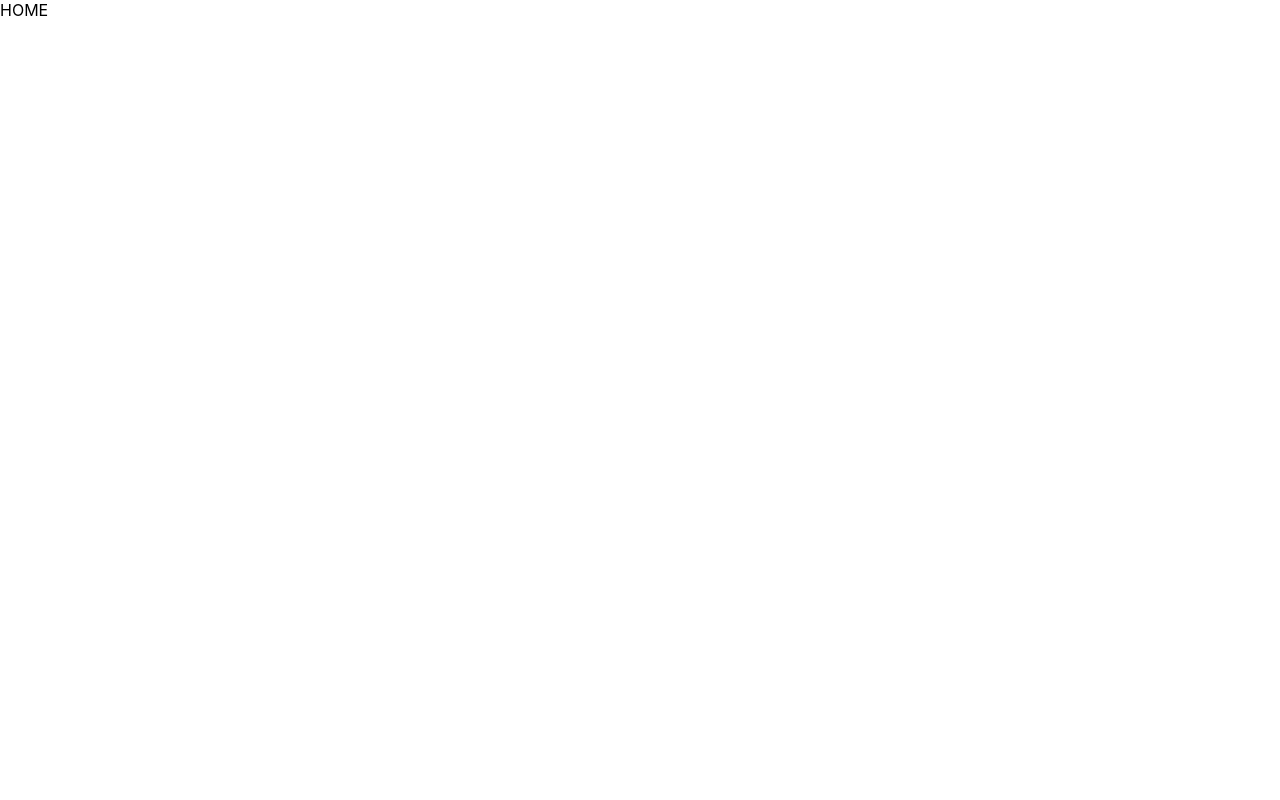
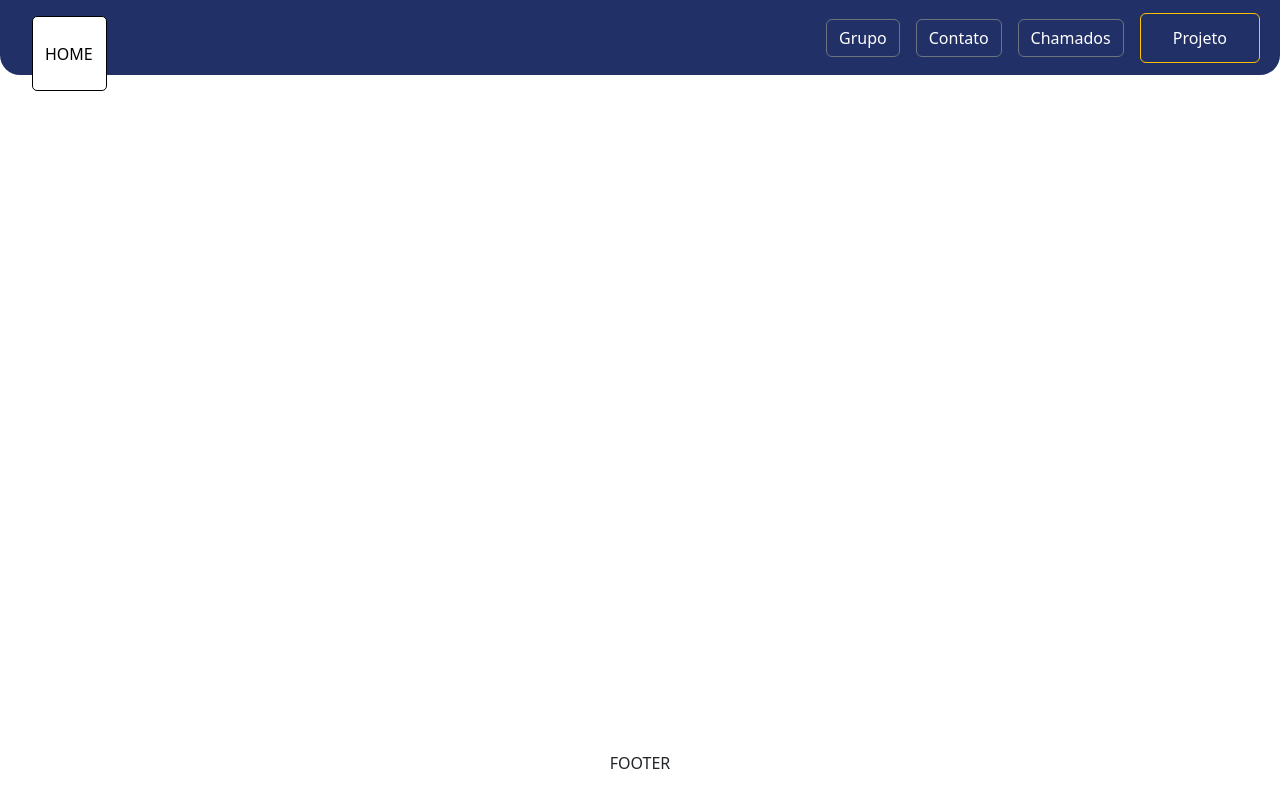
Before and after one commit to t3kh1v3/challenge01, a React (Create React App) app: page / in a window 1280 px wide. Built offline with nearby package versions, Linux system fonts and the light colour scheme.

Commit message:
finish layout

```diff
--- a/public/index.html
+++ b/public/index.html
@@ -10,6 +10,12 @@
       content="Web site created using create-react-app"
     />
     <link rel="apple-touch-icon" href="%PUBLIC_URL%/logo192.png" />
+    <link
+      rel="stylesheet"
+      href="https://cdn.jsdelivr.net/npm/bootstrap@5.3.2/dist/css/bootstrap.min.css"
+      integrity="sha384-T3c6CoIi6uLrA9TneNEoa7RxnatzjcDSCmG1MXxSR1GAsXEV/Dwwykc2MPK8M2HN"
+      crossorigin="anonymous"
+    />
     <!--
       manifest.json provides metadata used when your web app is installed on a
       user's mobile device or desktop. See https://developers.google.com/web/fundamentals/web-app-manifest/
--- a/src/App.css
+++ b/src/App.css
@@ -2,37 +2,6 @@
   text-align: center;
 }
 
-.App-logo {
-  height: 40vmin;
-  pointer-events: none;
+html, body, div#root, div.layout-container {
+  height: 100%;
 }
-
-@media (prefers-reduced-motion: no-preference) {
-  .App-logo {
-    animation: App-logo-spin infinite 20s linear;
-  }
-}
-
-.App-header {
-  background-color: #282c34;
-  min-height: 100vh;
-  display: flex;
-  flex-direction: column;
-  align-items: center;
-  justify-content: center;
-  font-size: calc(10px + 2vmin);
-  color: white;
-}
-
-.App-link {
-  color: #61dafb;
-}
-
-@keyframes App-logo-spin {
-  from {
-    transform: rotate(0deg);
-  }
-  to {
-    transform: rotate(360deg);
-  }
-}
--- a/src/App.js
+++ b/src/App.js
@@ -1,4 +1,5 @@
 import './App.css';
+import 'bootstrap/dist/css/bootstrap.min.css';
 
 import { AppRouter } from './components/AppRouter';
 
--- a/src/components/AppRouter.js
+++ b/src/components/AppRouter.js
@@ -22,26 +22,26 @@ export const AppRouter = () => (
         )}
       />
 
-      <Route path='list'
+      <Route path='contact'
         element={(
           <Layout>
-            <div>LISTA DE CHAMADOS</div>
+            <div>CONTATO</div>
           </Layout>
         )}
       />
 
-      <Route path='ticket'
+      <Route path='list'
         element={(
           <Layout>
-            <div>CHAMADO</div>
+            <div>LIST</div>
           </Layout>
         )}
       />
 
-      <Route path='ticket-doc'
+      <Route path='project'
         element={(
           <Layout>
-            <div>GOOGLE DOC DO CHAMADO</div>
+            <div>PROJECT</div>
           </Layout>
         )}
       />
--- a/src/components/Layout.js
+++ b/src/components/Layout.js
@@ -1,13 +1,74 @@
-import { Col, Container, Row } from 'react-bootstrap';
+import { Button, Col, Container, Row } from 'react-bootstrap';
+import { Link, useLocation } from 'react-router-dom';
 
 import React from 'react';
 
-export const Layout = ({ children }) => (
-  <Container fluid>
-    <Row>
-      <Col>
-        {children}
-      </Col>
-    </Row>
-  </Container>
-);
+export const Layout = ({ children }) => {
+  const path = useLocation().pathname;
+  console.log('🚀 ~ path:', path);
+  return (
+    <Container fluid className='layout-container' style={{ height: '100%' }}>
+      <Row style={{ height: '75px', borderRadius: '0 0 20px 20px', backgroundColor: '#213067', zIndex: 2, position: 'relative' }}>
+        <Col xs='4' style={{ color: 'white'}}>
+          <Link to='/'>
+            <Button
+              style={{
+                height: '75px',
+                width: '75px',
+                left: '2em',
+                top: '1em',
+                backgroundColor: 'white',
+                borderRadius: '5px',
+                position: 'absolute',
+                border: '1px solid black',
+                color: 'black',
+                verticalAlign: 'center',
+                display: 'flex',
+                alignItems: 'center',
+              }}
+            >
+              HOME
+            </Button>
+          </Link>
+        </Col>
+        <Col xs='8' style={{ display: 'flex', justifyContent: 'end', alignItems: 'center' }}>
+          <Link to='/group'>
+            <Button active={path === '/group'} variant='outline-secondary' style={{ marginLeft: '.5em', marginRight: '.5em', color: 'white' }}>
+              Grupo
+            </Button>
+          </Link>
+
+          <Link to='/contact'>
+            <Button active={path === '/contact'}  variant='outline-secondary' style={{ marginLeft: '.5em', marginRight: '.5em', color: 'white' }}>
+              Contato
+            </Button>
+          </Link>
+
+          <Link to='/list'>
+            <Button active={path === '/list'} variant='outline-secondary' style={{ marginLeft: '.5em', marginRight: '.5em', color: 'white' }}>
+              Chamados
+            </Button>
+          </Link>
+
+          <Link to='/project'>
+            <Button active={path === '/project'} variant='outline-warning' style={{ marginLeft: '.5em', marginRight: '.5em', padding: '.75em 2em', color: 'white' }}>
+              Projeto
+            </Button>
+          </Link>
+        </Col>
+      </Row>
+
+      <Row style={{ minHeight: 'calc(100% - 150px)' }}>
+        <Col style={{ marginTop: '-2em' }}>
+          {children}
+        </Col>
+      </Row>
+
+      <Row style={{ height: '75px', backgroundColor: 'white', borderRadius: '20px 20px 0 0'  }}>
+        <Col style={{ display: 'flex', justifyContent: 'center', alignItems: 'center' }}>
+          FOOTER
+        </Col>
+      </Row>
+    </Container>
+  )
+};
```
